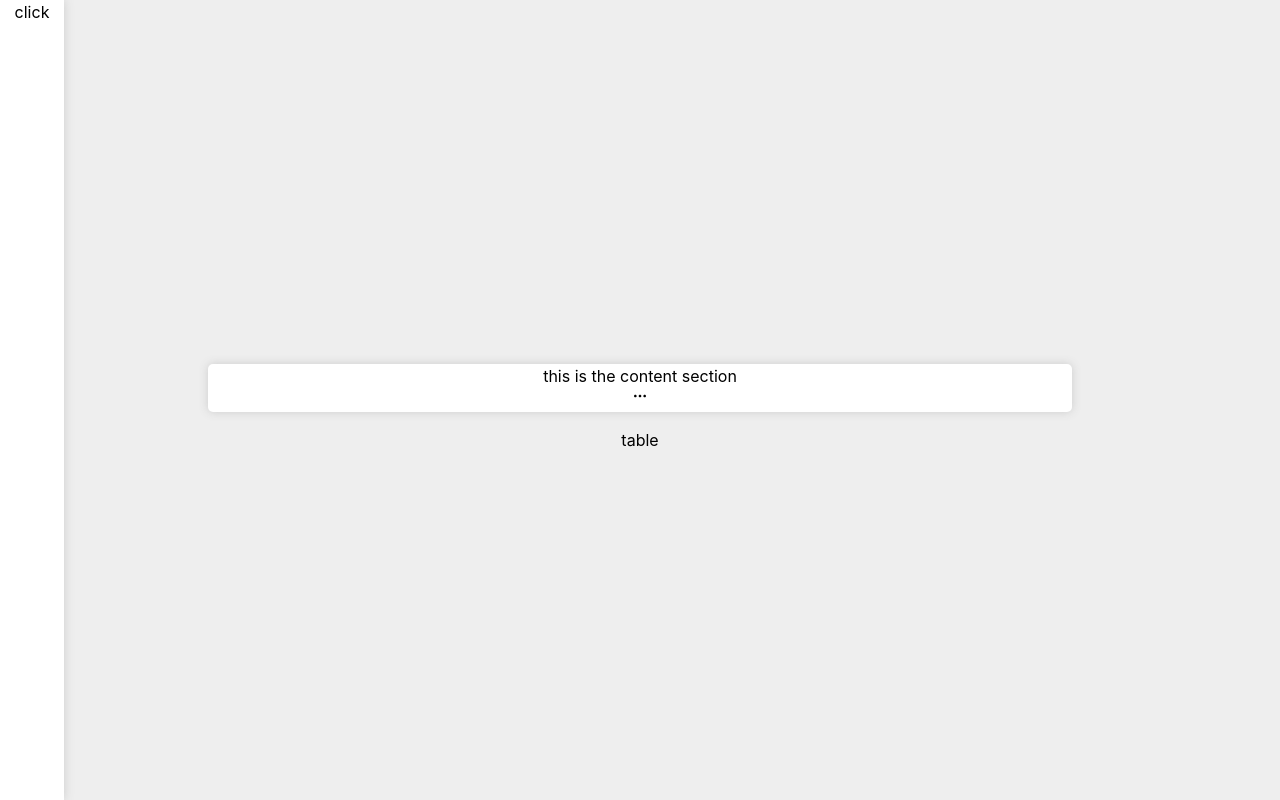
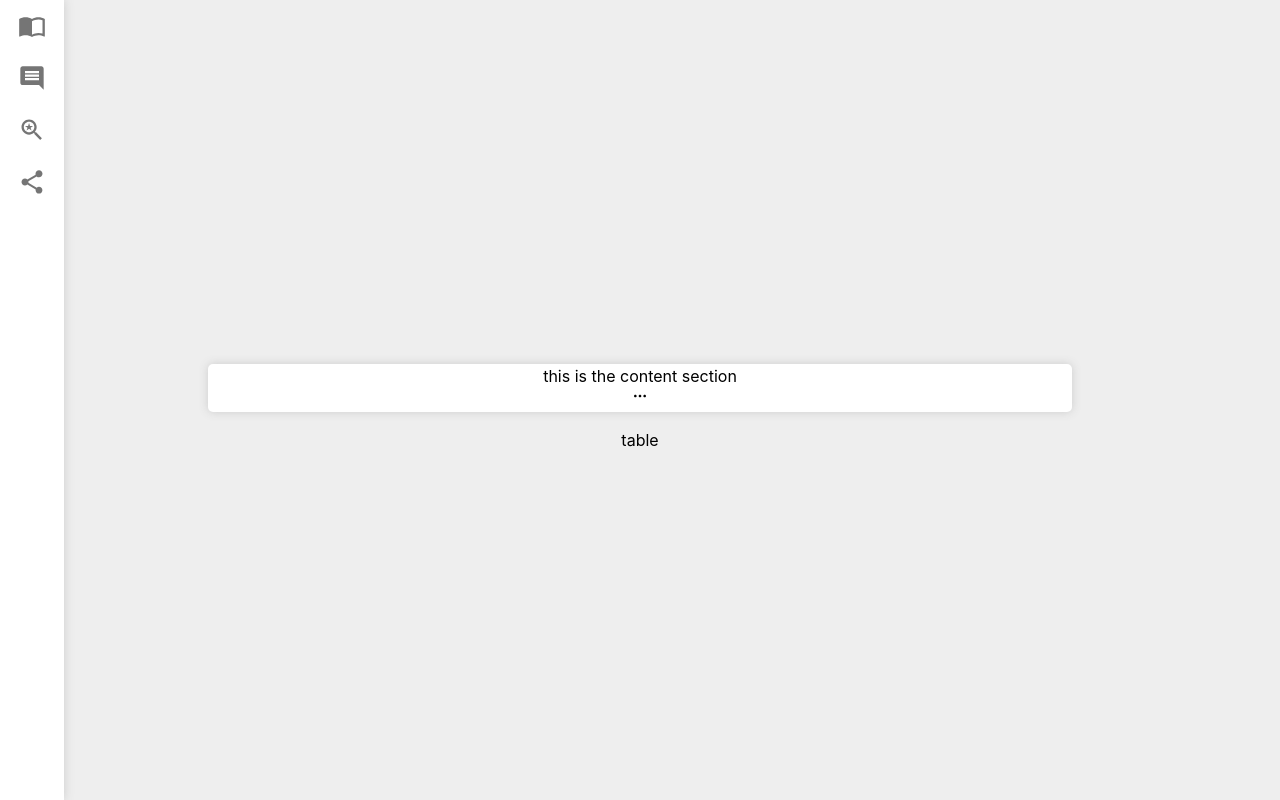
Before and after one commit to kamilyte/SlimmerAI, a React (Create React App) app in the folder frontend/: page / in a window 1280 px wide. Built offline with nearby package versions, Linux system fonts and the light colour scheme.

Commit message:
added icons with separate side bar 'content'

```diff
--- a/frontend/src/components/sideMenuBar.js
+++ b/frontend/src/components/sideMenuBar.js
@@ -1,24 +1,93 @@
 import React, {Component} from "react"
 import '../styles/sideMenuBar.css';
+import ImportContactsIcon from '@mui/icons-material/ImportContacts';
+import InsertCommentIcon from '@mui/icons-material/InsertComment';
+import SavedSearchIcon from '@mui/icons-material/SavedSearch';
+import ShareIcon from '@mui/icons-material/Share';
+import { IconButton } from "@mui/material";
+
+
 
 class SideMenuBar extends Component {
-    state = {clicked: false};
+    state = {clicked: {
+        importIcon: false,
+        messagesIcon: false,
+        savedSearchIcon: false,
+        shareIcon: false,
+    }};
 
-    handleClick = () => {
-        this.setState({ clicked: !this.state.clicked })
-        console.log("Clicked")
+    handleImportClick = () => {
+        if (!this.state.clicked.importIcon) {
+            this.setState({ clicked: {messagesIcon: false }})
+            this.setState({ clicked: {savedSearchIcon: false }})
+            this.setState({ clicked: {shareIcon: false }})
+        }
+        this.setState({ clicked: {importIcon: !this.state.clicked.importIcon}})
+    }
+
+    handleMessagesClick = () => {
+        if (!this.state.clicked.messagesIcon) {
+            this.setState({ clicked: {importIcon: false }})
+            this.setState({ clicked: {savedSearchIcon: false }})
+            this.setState({ clicked: {shareIcon: false }})
+        }
+        this.setState({ clicked: {messagesIcon: !this.state.clicked.messagesIcon}})
+    }
+
+    handleSavedSearchClick = () => {
+        if (!this.state.clicked.savedSearchIcon) {
+            this.setState({ clicked: {importIcon: false }})
+            this.setState({ clicked: {messagesIcon: false }})
+            this.setState({ clicked: {shareIcon: false }})
+        }
+        this.setState({ clicked: {savedSearchIcon: !this.state.clicked.savedSearchIcon}})
+    }
+
+    handleShareClick = () => {
+        if (!this.state.clicked.shareIcon) {
+            this.setState({ clicked: {importIcon: false }})
+            this.setState({ clicked: {messagesIcon: false }})
+            this.setState({ clicked: {savedSearchIcon: false }})
+        }
+        this.setState({ clicked: {shareIcon: !this.state.clicked.shareIcon}})
     }
 
     render() {
         return (
             <div className="SideMenuBar">
                 <div className="SideMenuBarAlwaysEnabled">
-                    <button type="button" onClick={this.handleClick} className="SideBarIcon place-content-center">
-                        click
+                    <button type="button" onClick={this.handleImportClick} className="SideBarIcon place-content-center">
+                        <IconButton aria-label="import" size="large">
+                            <ImportContactsIcon fontSize="inherit" />
+                        </IconButton>
+                    </button>
+                    <button type="button" onClick={this.handleMessagesClick} className="SideBarIcon place-content-center">
+                        <IconButton aria-label="messages" size="large">
+                            <InsertCommentIcon fontSize="inherit" />
+                        </IconButton>
+                    </button>
+                    <button type="button" onClick={this.handleSavedSearchClick} className="SideBarIcon place-content-center">
+                        <IconButton aria-label="saved-search" size="large">
+                            <SavedSearchIcon fontSize="inherit" />
+                        </IconButton>
+                    </button>
+                    <button type="button" onClick={this.handleShareClick} className="SideBarIcon place-content-center">
+                        <IconButton aria-label="share" size="large">
+                            <ShareIcon fontSize="inherit" />
+                        </IconButton>
                     </button>
                 </div>
-                <div className={this.state.clicked ? "SideBarIconExpandedContent" : "NoExpansion" }>
-                    content
+                <div className={this.state.clicked.importIcon ? "SideBarIconExpandedContent" : "NoExpansion" }>
+                    content 1
+                </div>
+                <div className={this.state.clicked.messagesIcon ? "SideBarIconExpandedContent" : "NoExpansion" }>
+                    content 2
+                </div>
+                <div className={this.state.clicked.savedSearchIcon ? "SideBarIconExpandedContent" : "NoExpansion" }>
+                    content 3
+                </div>
+                <div className={this.state.clicked.shareIcon ? "SideBarIconExpandedContent" : "NoExpansion" }>
+                    content 4
                 </div>
             </div>
         )
```
